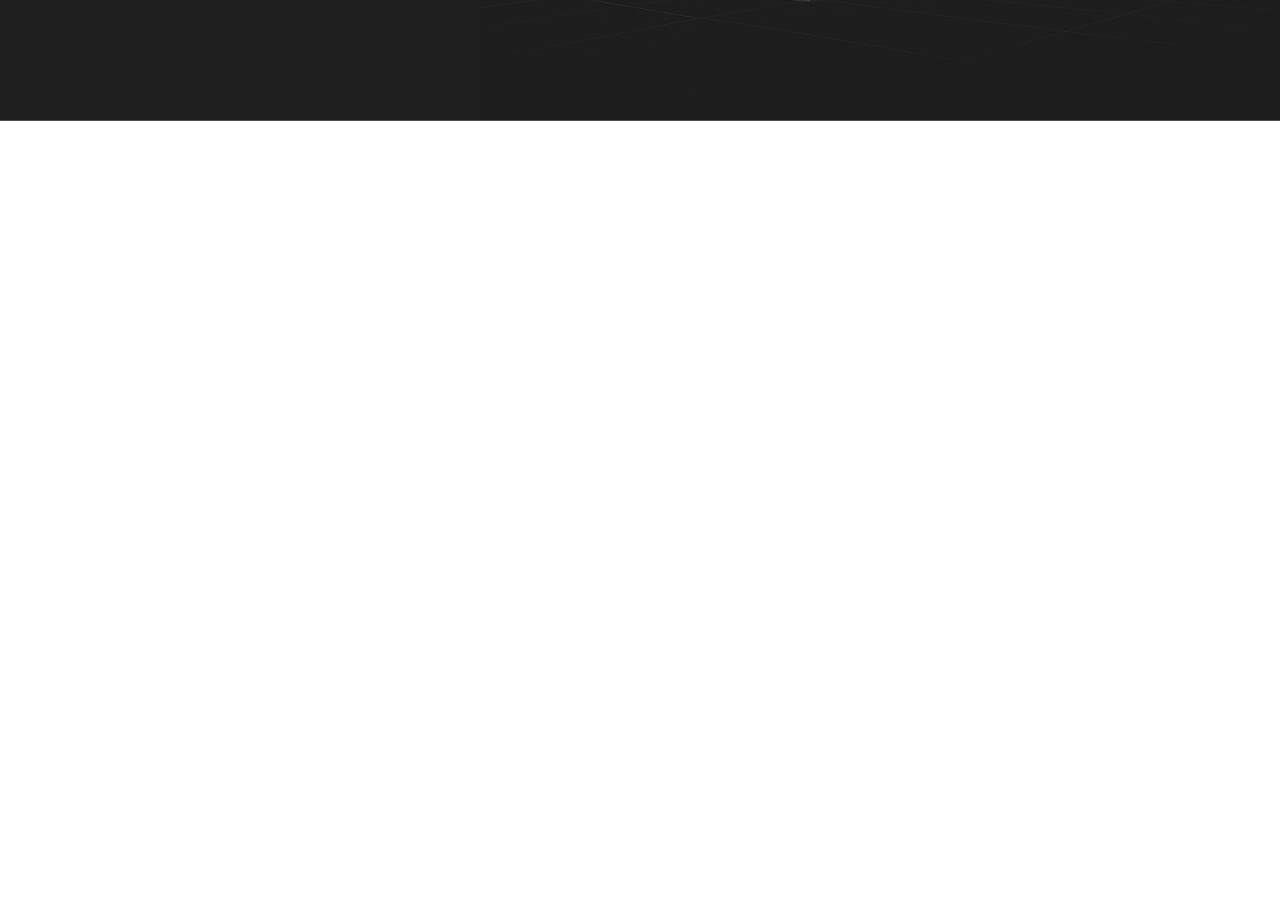
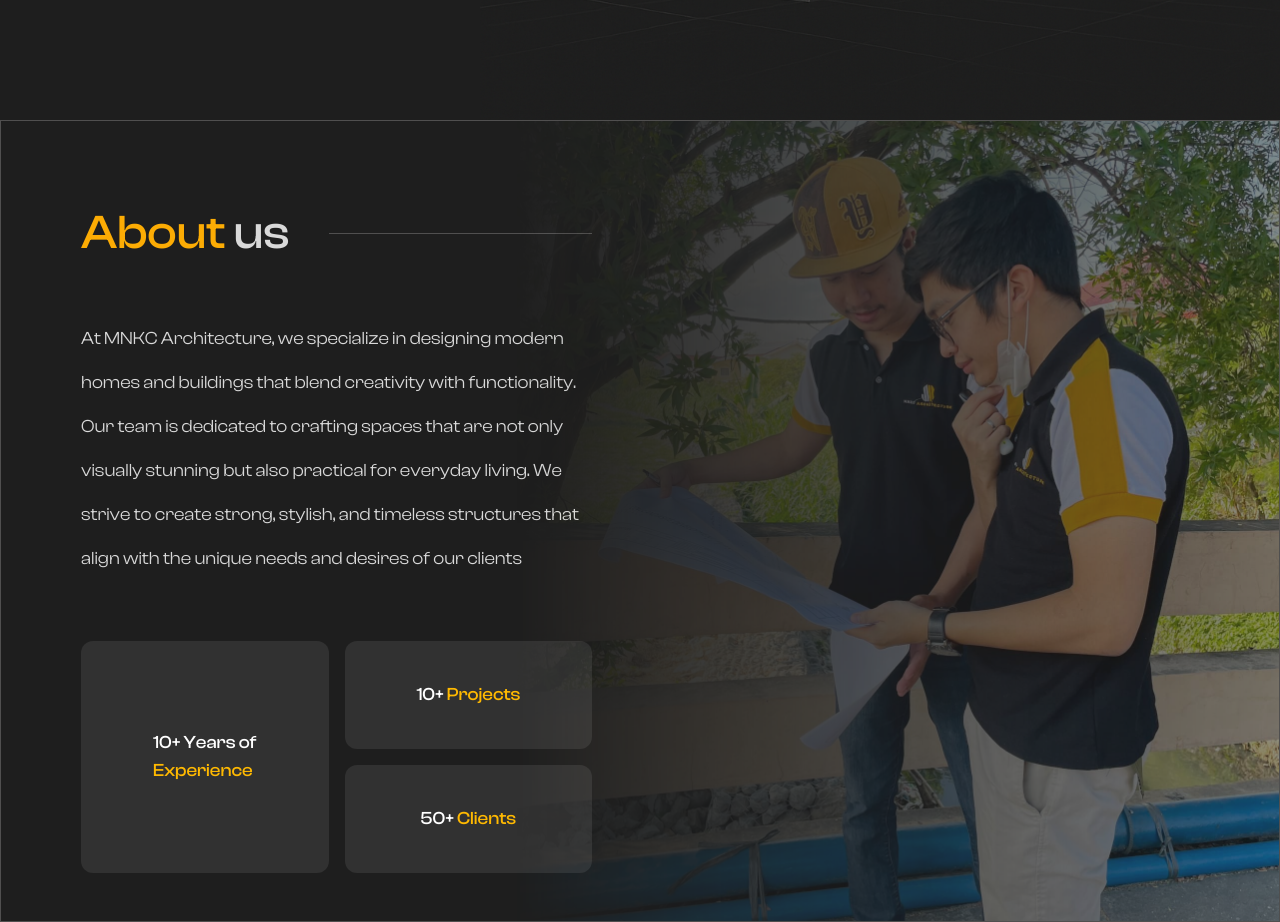
Before and after one commit to rainndev/MNKC-Architecture, a React (Vite) app: page / in a window 1280 px wide. Shown: the part 680-1602 px from the top of the page. Before the commit the page ends 801 px from the top, so only its background shows below. Built offline with nearby package versions, Linux system fonts and the light colour scheme.

Commit message:
Add AboutUs component with layout and content for company introduction

```diff
--- a/src/App.tsx
+++ b/src/App.tsx
@@ -2,7 +2,7 @@
 
 const App = () => {
   return (
-    <div className="flex h-screen w-screen items-center justify-center bg-[#1E1E1E]">
+    <div className="flex h-full w-full items-center justify-center bg-[#1E1E1E]">
       <Homepage />
     </div>
   );
--- a/src/index.css
+++ b/src/index.css
@@ -14,3 +14,12 @@
   font-style: normal;
   font-display: swap;
 }
+
+.grid-about > div {
+  @apply flex items-center justify-center rounded-xl bg-[#D9D9D9]/10 p-10 font-[ClashDisplay] text-lg font-medium text-[#D9D9D9] transition-all duration-300 ease-in-out hover:bg-[#D9D9D9]/20 hover:shadow-lg;
+}
+
+.fade-left {
+  -webkit-mask-image: linear-gradient(to right, transparent, black 100%);
+  mask-image: linear-gradient(to right, transparent, black 100%);
+}
--- a/src/pages/Homepage.tsx
+++ b/src/pages/Homepage.tsx
@@ -1,12 +1,14 @@
 import Navigation from "../component/Navigation";
+import AboutUs from "../sections/AboutUs";
 import Hero from "../sections/Hero";
 
 const Homepage = () => {
   return (
-    <>
+    <main className="flex h-full w-full flex-col items-center justify-center">
       <Navigation />
       <Hero />
-    </>
+      <AboutUs />
+    </main>
   );
 };
 
--- /dev/null
+++ b/src/sections/AboutUs.tsx
@@ -0,0 +1,61 @@
+const AboutUs = () => {
+  return (
+    <div className="flex w-full items-center justify-center border-b border-[#504F4F]">
+      <div className="grid h-screen w-full max-w-7xl grid-cols-[40%_60%] flex-col items-center justify-center border-x border-[#504F4F]">
+        {/* item 1 */}
+        <div className="relative left-20 flex h-full w-full items-center">
+          {/* Description */}
+          <div className="mt-10 w-full max-w-3xl py-10">
+            {/* heading */}
+            <div className="flex w-full items-center justify-start text-nowrap">
+              <h1 className="font-[ClashDisplay] text-5xl font-medium text-[#D9D9D9]">
+                <span className="text-[#FCAC04]">About</span> us
+              </h1>
+              <div className="ml-10 h-[1px] w-full bg-[#504F4F]" />
+            </div>
+            <p className="mt-15 font-[ClashDisplay] text-lg leading-[44px] font-normal text-[#D9D9D9]">
+              At MNKC Architecture, we specialize in designing modern homes and
+              buildings that blend creativity with functionality. Our team is
+              dedicated to crafting spaces that are not only visually stunning
+              but also practical for everyday living. We strive to create
+              strong, stylish, and timeless structures that align with the
+              unique needs and desires of our clients
+            </p>
+
+            <div className="grid-about mt-15 grid w-full grid-cols-2 gap-4">
+              <div className="col-span-1 row-span-2 h-full">
+                <p className="text-white">
+                  10+ Years of <br />
+                  <span className="text-amber-400"> Experience</span>
+                </p>
+              </div>
+
+              <div>
+                <p className="text-white">
+                  10+ <span className="text-amber-400">Projects</span>
+                </p>
+              </div>
+
+              <div>
+                <p className="text-white">
+                  50+ <span className="text-amber-400">Clients</span>
+                </p>
+              </div>
+            </div>
+          </div>
+        </div>
+
+        {/* item 2 */}
+        <div className="flex h-full w-full items-center justify-center overflow-hidden">
+          <img
+            className="fade-left h-full w-7xl object-cover opacity-50"
+            src="/images/about-us-img1.jpg"
+            alt=""
+          />
+        </div>
+      </div>
+    </div>
+  );
+};
+
+export default AboutUs;
--- a/src/sections/Hero.tsx
+++ b/src/sections/Hero.tsx
@@ -7,7 +7,7 @@
             <span className="text-[#FCAC04]">Designing the Future</span>{" "}
             Building Today
           </h1>
-          <p className="mt-4 font-[SansationLight] text-lg text-[#D9D9D9]">
+          <p className="mt-4 font-[SansationLight] text-lg font-normal text-[#D9D9D9]">
             Award wining architectural solutions that transform spaces and
             elevate experiences
           </p>
```
Also changed, not shown: public/images/about-us-img1.jpg (added).
